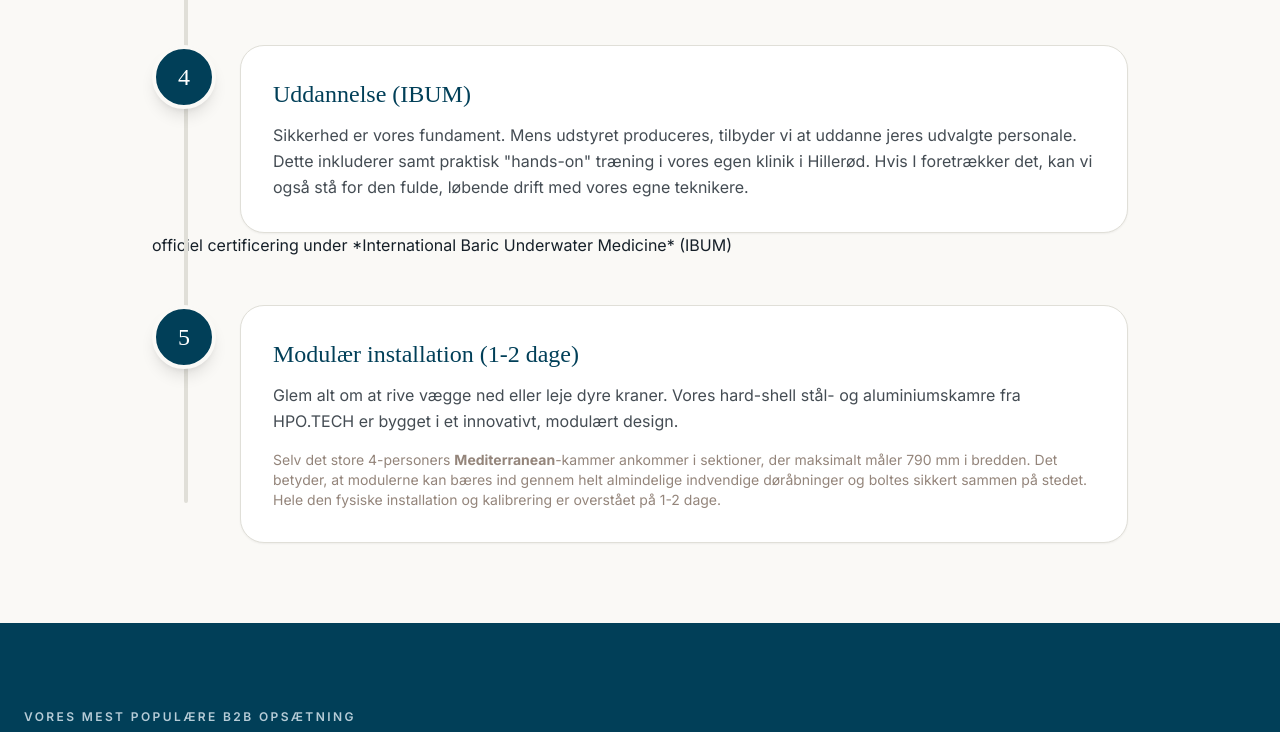
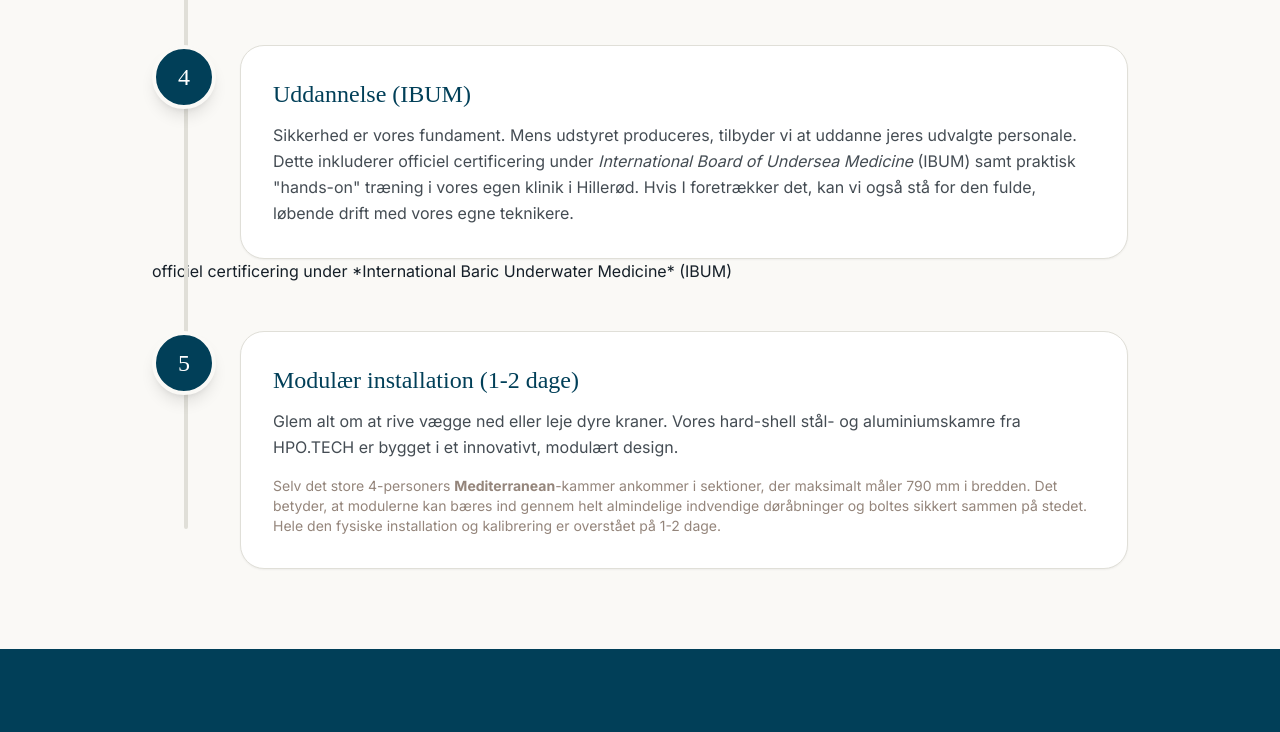
Before and after one commit to ChristensenMichael/rechargelife-web1, a plain HTML site: page how-it-works.html in a window 1280 px wide. Shown: the part 1655-2387 px from the top of the page. Drawn offline with nearby package versions, Linux system fonts and the light colour scheme; a web font is replaced by a local one.

Commit message:
trin 4 changed

```diff
--- a/how-it-works.html
+++ b/how-it-works.html
@@ -298,7 +298,7 @@
                         </div>
                         <div class="bg-white p-8 rounded-3xl border border-rl-lightbg shadow-sm flex-grow">
                             <h3 class="font-serif text-2xl text-rl-darkblue mb-3">Uddannelse (IBUM)</h3>
-                            <p class="text-rl-black/80 leading-relaxed">Sikkerhed er vores fundament. Mens udstyret produceres, tilbyder vi at uddanne jeres udvalgte personale. Dette inkluderer  samt praktisk "hands-on" træning i vores egen klinik i Hillerød. Hvis I foretrækker det, kan vi også stå for den fulde, løbende drift med vores egne teknikere.</p>
+                            <p class="text-rl-black/80 leading-relaxed">Sikkerhed er vores fundament. Mens udstyret produceres, tilbyder vi at uddanne jeres udvalgte personale. Dette inkluderer officiel certificering under <em>International Board of Undersea Medicine</em> (IBUM) samt praktisk "hands-on" træning i vores egen klinik i Hillerød. Hvis I foretrækker det, kan vi også stå for den fulde, løbende drift med vores egne teknikere.</p>
                         </div>
                     </div>
 
```
